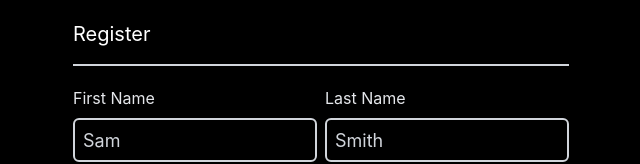
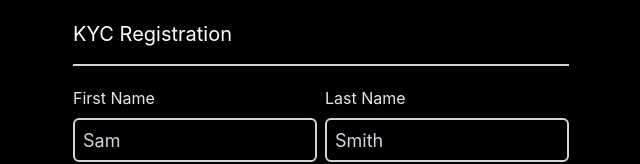
Before and after one commit to backpack-fux/pylon-coinfella-frontend, a React (Create React App) app: page /signup in a window 1280 px wide. Shown: the top 164 px of the page, without its empty margins (319-959 px from the left). Built offline with nearby package versions, Linux system fonts and the light colour scheme; no server answers.

Commit message:
fix: rename register to kyc registration

```diff
--- a/src/pages/singup.tsx
+++ b/src/pages/singup.tsx
@@ -65,7 +65,7 @@ export const CoinFellaSignup = () => {
   }, [agreementLink])
 
   return <div className="relative pt-3">
-    <h3 className="text-white text-xl">Register</h3>
+    <h3 className="text-white text-xl">KYC Registration</h3>
     <div className="border-b-2 border-gray-300 mt-4 mb-5"></div>
     <div className="flex flex-col gap-2">
       <div className="flex gap-2">
```
